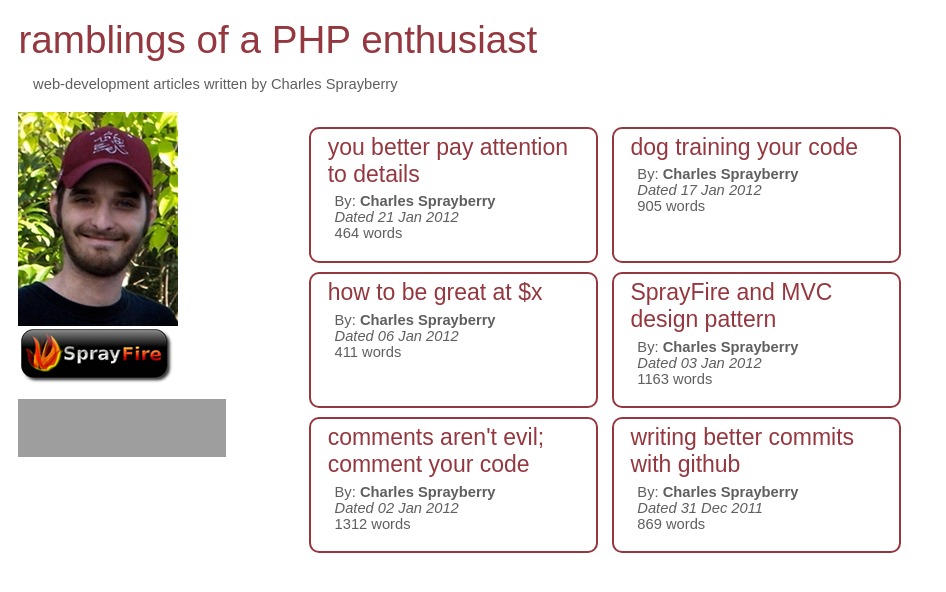
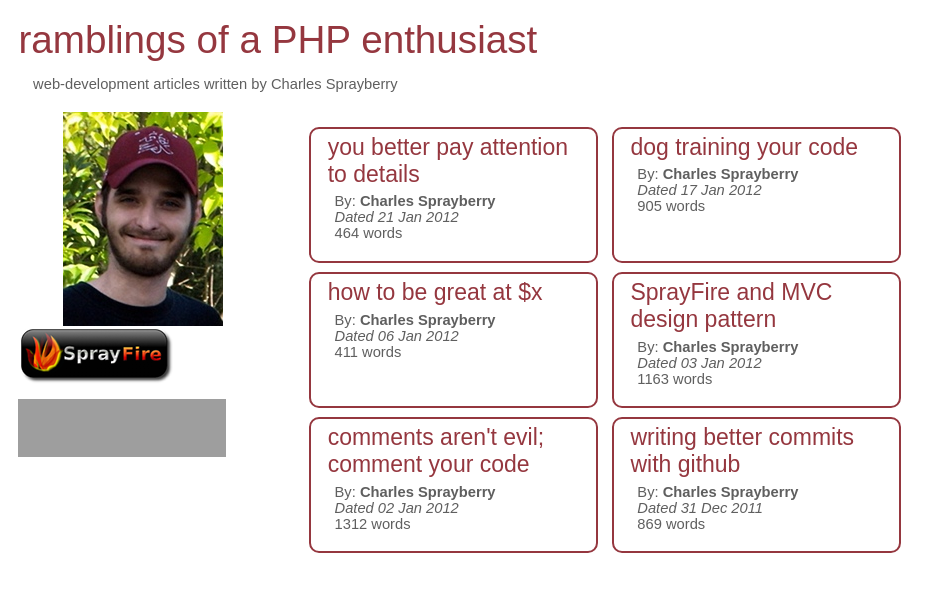
Before and after one commit to cspray/archived-blog, a Jekyll site: the page built from index-real.html, in a window 1280 px wide. Shown: the top 592 px of the page, without its empty margins (0-946 px from the left). Built offline with Jekyll 4.4.1, drawn with Linux system fonts in a browser that asks for light colours; grey boxes are pictures that could not be loaded.

Commit message:
UPD index-real.html removing class from author portrait

```diff
--- a/index-real.html
+++ b/index-real.html
@@ -5,4 +5,4 @@ title: home
 disqus_enabled: false
 ---
 
-	<p><img src="/img/author.jpg" id="author-portrait" class="float-left soft-margin-right" alt="Charles Sprayberry, the author" width="160" height="214" />
+	<p><img src="/img/author.jpg" id="author-portrait" alt="Charles Sprayberry, the author" width="160" height="214" />
```
